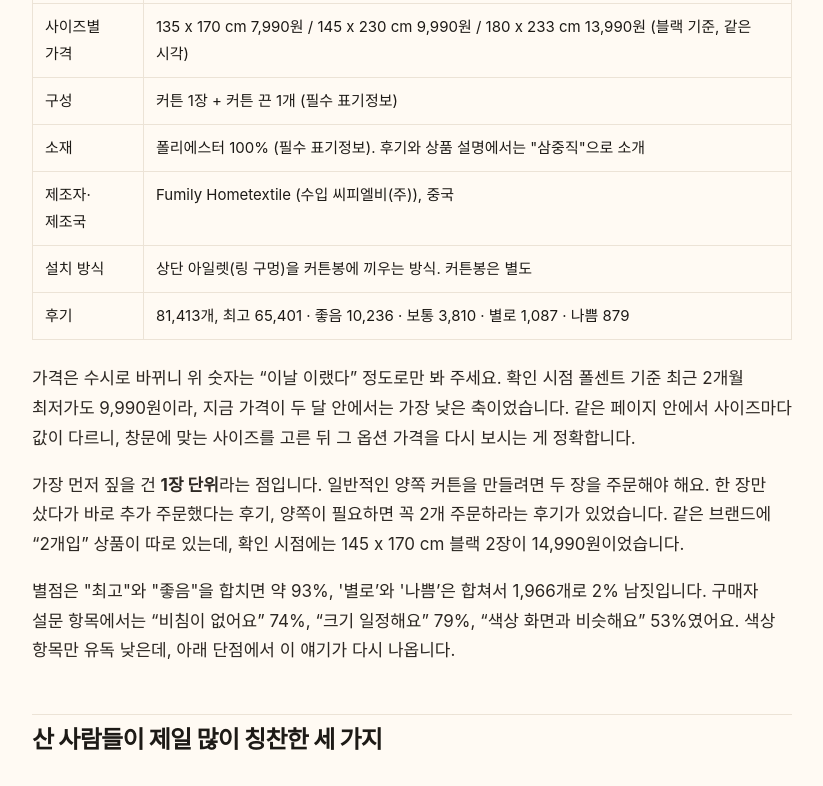
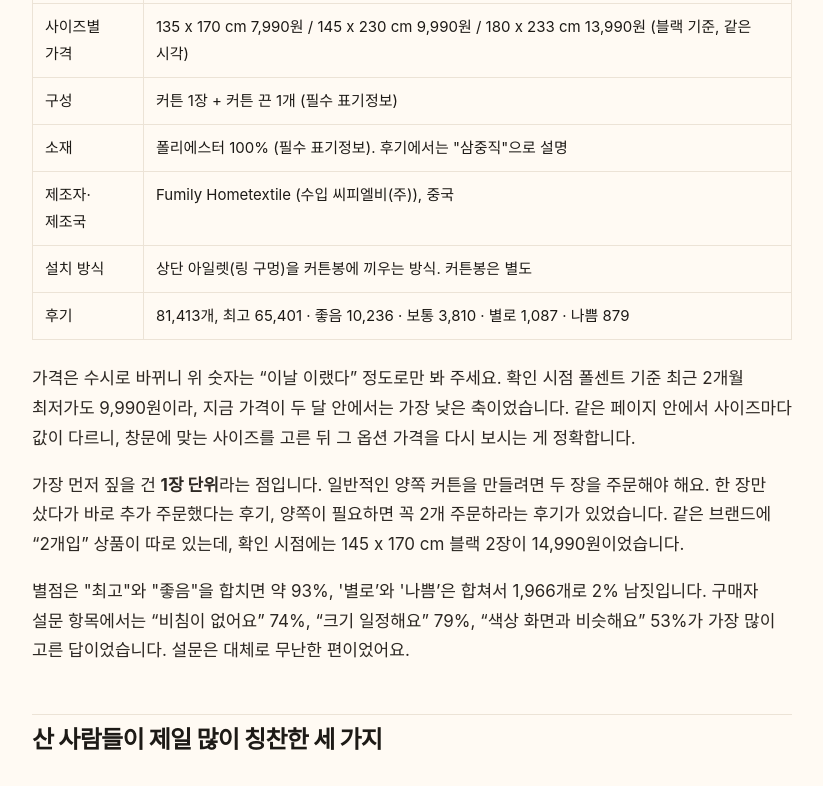
Before and after one commit to yousung/pick-blog, an Astro site: page /posts/comet-home-eyelet-blackout-curtain-review in a window 1280 px wide. Shown: the part 2560-3346 px from the top of the page, without its empty margins (228-1051 px from the left). Built offline with nearby package versions, Linux system fonts and the light colour scheme; Astro itself is replaced by a stand-in of ours; a web font is replaced by a local one.

Commit message:
blog: 코멧 암막 커튼 글 수치 표현 보정 (pick)
Co-Authored-By: Claude Opus 5.5 <noreply@anthropic.com>

```diff
--- a/src/content/posts/interior/2026-11-20-comet-home-eyelet-blackout-curtain-review.md
+++ b/src/content/posts/interior/2026-11-20-comet-home-eyelet-blackout-curtain-review.md
@@ -38,7 +38,7 @@ thumbnail: "https://thumbnail.coupangcdn.com/thumbnails/remote/492x492ex/image/1
 | 가격 | 9,990원 (최저가 9,990원), 2026-11-20 13시 쿠팡·폴센트 확인. 표시 정가 20,900원 |
 | 사이즈별 가격 | 135 x 170 cm 7,990원 / 145 x 230 cm 9,990원 / 180 x 233 cm 13,990원 (블랙 기준, 같은 시각) |
 | 구성 | 커튼 1장 + 커튼 끈 1개 (필수 표기정보) |
-| 소재 | 폴리에스터 100% (필수 표기정보). 후기와 상품 설명에서는 "삼중직"으로 소개 |
+| 소재 | 폴리에스터 100% (필수 표기정보). 후기에서는 "삼중직"으로 설명 |
 | 제조자·제조국 | Fumily Hometextile (수입 씨피엘비(주)), 중국 |
 | 설치 방식 | 상단 아일렛(링 구멍)을 커튼봉에 끼우는 방식. 커튼봉은 별도 |
 | 후기 | 81,413개, 최고 65,401 · 좋음 10,236 · 보통 3,810 · 별로 1,087 · 나쁨 879 |
@@ -47,7 +47,7 @@ thumbnail: "https://thumbnail.coupangcdn.com/thumbnails/remote/492x492ex/image/1
 
 가장 먼저 짚을 건 **1장 단위**라는 점입니다. 일반적인 양쪽 커튼을 만들려면 두 장을 주문해야 해요. 한 장만 샀다가 바로 추가 주문했다는 후기, 양쪽이 필요하면 꼭 2개 주문하라는 후기가 있었습니다. 같은 브랜드에 "2개입" 상품이 따로 있는데, 확인 시점에는 145 x 170 cm 블랙 2장이 14,990원이었습니다.
 
-별점은 "최고"와 "좋음"을 합치면 약 93%, '별로'와 '나쁨'은 합쳐서 1,966개로 2% 남짓입니다. 구매자 설문 항목에서는 "비침이 없어요" 74%, "크기 일정해요" 79%, "색상 화면과 비슷해요" 53%였어요. 색상 항목만 유독 낮은데, 아래 단점에서 이 얘기가 다시 나옵니다.
+별점은 "최고"와 "좋음"을 합치면 약 93%, '별로'와 '나쁨'은 합쳐서 1,966개로 2% 남짓입니다. 구매자 설문 항목에서는 "비침이 없어요" 74%, "크기 일정해요" 79%, "색상 화면과 비슷해요" 53%가 가장 많이 고른 답이었습니다. 설문은 대체로 무난한 편이었어요.
 
 ## 산 사람들이 제일 많이 칭찬한 세 가지
 
@@ -98,13 +98,13 @@ thumbnail: "https://thumbnail.coupangcdn.com/thumbnails/remote/492x492ex/image/1
 
 ### 화면과 다른 색, 개봉 직후 냄새
 
-색상 불만은 저평점 20개 중 여섯 개였습니다. 화이트를 주문했는데 그레이가 왔다는 오배송 얘기도 있었지만, 같은 색인데 생각과 달랐다는 얘기가 더 많았어요. 아이보리가 회색빛 섞인 어두운 베이지에 가깝다는 후기, 퓨어 화이트가 아이보리 기운 없는 A4 용지 같은 흰색이라는 후기, 2년 전에 산 핑크와 새로 산 핑크의 색감이 다르다는 후기가 있었습니다. 앞에서 본 설문의 "색상 화면과 비슷해요" 53%와 같은 방향입니다. 색을 맞춰야 하는 방이라면 한 장 먼저 받아 보고 추가 주문하는 편이 안전합니다.
+색상 불만은 저평점 20개 중 일곱 개였습니다. 화이트를 주문했는데 그레이가 왔다는 오배송 얘기도 있었지만, 같은 색인데 생각과 달랐다는 얘기가 더 많았어요. 아이보리가 회색빛 섞인 어두운 베이지에 가깝다는 후기, 퓨어 화이트가 아이보리 기운 없는 A4 용지 같은 흰색이라는 후기, 2년 전에 산 핑크와 새로 산 핑크의 색감이 다르다는 후기가 있었습니다. 색을 맞춰야 하는 방이라면 한 장 먼저 받아 보고 추가 주문하는 편이 안전합니다.
 
 냄새는 네 명이 말했습니다. 처음 펼쳤을 때 원단 특유의 냄새가 난다는 내용이었고, 하루 정도 베란다에 널어 바람을 쐬어 주니 거의 빠졌다는 후기, 사흘 지나니 코를 대지 않으면 모르겠다는 후기가 있었어요. 반면 오래 지나도 안 빠진다는 후기가 하나 있었습니다.
 
 ### 한두 명씩 나온 얘기들
 
-세 명 기준에는 못 미치지만 확인해 둘 만한 얘기들도 있습니다. 2022년 후기 하나는 같은 제품을 다시 샀더니 원단이 더 얇아졌다고 했고, 2023년 후기 하나는 180 x 233 cm가 145 x 170 cm 차콜그레이보다 얇았다고 적었습니다. 반대로 베스트 쪽에는 "생각보다 도톰하다"는 후기가 열 개 넘게 있었으니, 두께는 색상·사이즈·시기에 따라 체감이 갈리는 것으로 보입니다. 그 밖에 커튼 끈이 하나 빠져 왔다는 후기, 상품명의 '니트'를 니트 소재로 기대했는데 폴리 재질에 니트 짜임 무늬였다는 후기, 고객센터 응답이 늦었다는 후기가 몇 개 있었습니다.
+세 명 기준에는 못 미치지만 확인해 둘 만한 얘기들도 있습니다. 2022년 후기 하나는 같은 제품을 다시 샀더니 원단이 더 얇아졌다고 했고, 2023년 후기 하나는 180 x 233 cm가 145 x 170 cm 차콜그레이보다 얇았다고 적었습니다. 반대로 베스트 쪽에는 "생각보다 도톰하다"는 후기가 열 개 넘게 있었으니, 두께는 색상·사이즈·시기에 따라 체감이 갈리는 것으로 보입니다. 그 밖에 커튼 끈이 하나 빠져 왔다는 후기, 고객센터 응답이 늦었다는 후기가 몇 개 있었습니다. 20개 중 하나는 잠옷으로 입겠다는 내용으로 보아 다른 상품(옷) 후기가 잘못 올라온 것이라 집계에서 뺐습니다.
 
 ## 암막커튼 가격대, 어디에 돈을 더 쓰는 걸까
 
```
